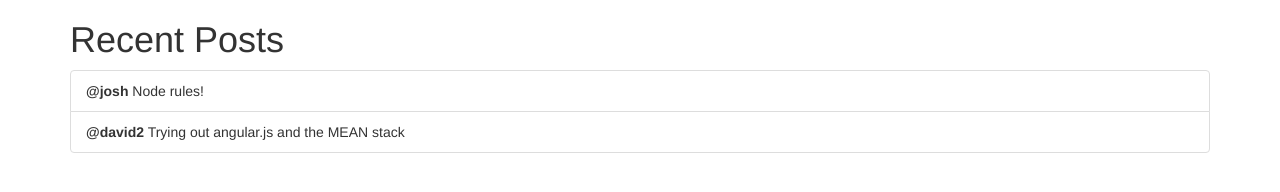
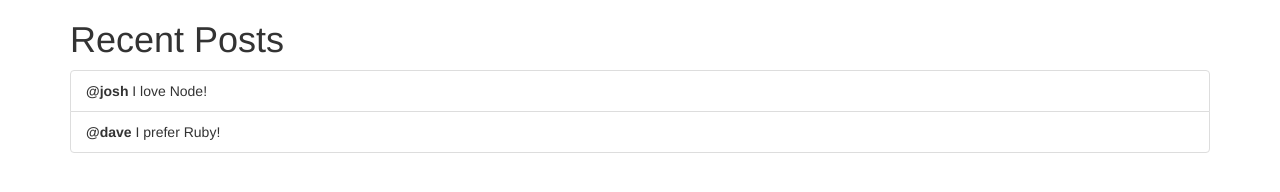
Before and after one commit to bebbs/MEAN-chitter, a plain HTML site: page posts.html in a window 1280 px wide. Drawn offline with nearby package versions, Linux system fonts and the light colour scheme.

Commit message:
Angularized the posts page

```diff
--- a/posts.html
+++ b/posts.html
@@ -3,19 +3,33 @@
 <head>
   <link rel="stylesheet" href='http://netdna.bootstrapcdn.com/bootstrap/3.1.1/css/bootstrap.min.css'>
 </head>
-<body>
+<body ng-app='app'>
   <div class='container'>
-    <h1>Recent Posts</h1>
-    <ul class='list-group'>
-      <li class='list-group-item'>
-        <strong>@josh</strong>
-        <span>Node rules!</span>
-      </li>
-      <li class='list-group-item'>
-        <strong>@david2</strong>
-        <span>Trying out angular.js and the MEAN stack</span>
-      </li>
-    </ul>
+    <div ng-controller='PostsCtrl'>
+      <h1>Recent Posts</h1>
+      <ul class='list-group'>
+        <li ng-repeat='post in posts' class='list-group-item'>
+          <strong>@{{ post.username }}</strong>
+          <span>{{ post.body }}</span>
+        </li>
+      </ul>
+    </div>
   </div>
+  <script src='https://ajax.googleapis.com/ajax/libs/angularjs/1.3.11/angular.js'></script>
+  <script>
+    var app = angular.module('app', [])
+    app.controller('PostsCtrl', function ($scope) {
+      $scope.posts = [
+        {
+          username: 'josh',
+          body: 'I love Node!'
+        },
+        {
+          username: 'dave',
+          body: 'I prefer Ruby!'
+        }
+      ]
+    })
+  </script>
 </body>
 </html>
```
